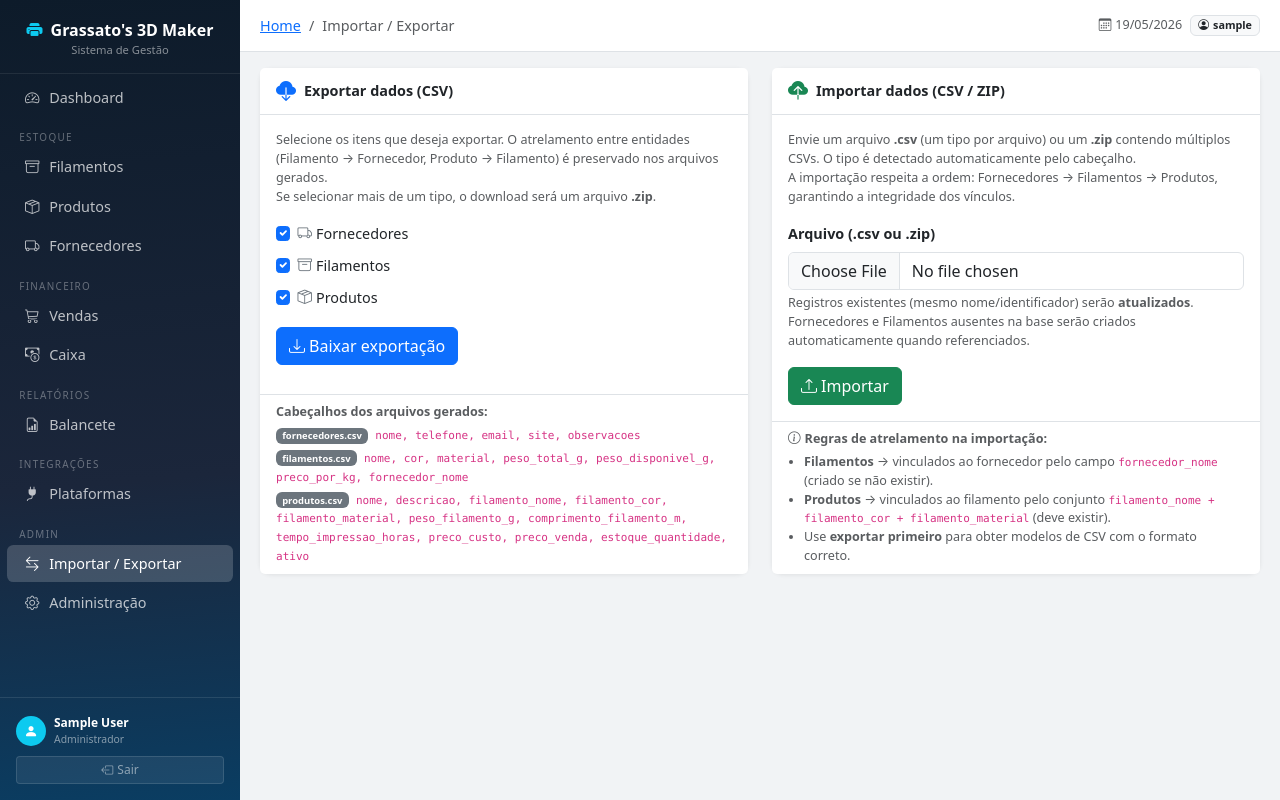
After one commit to diegograssato/grassato-3d-printer, a Django app: page /importexport/ in a window 1280 px wide. The commit adds this page. Run offline with Django 4.2, Linux system fonts and the light colour scheme; the visitor is signed in with stand-in values (Sample User, id 1); parts of the project's set-up code (start-up, migrations or seed data) failed here and were passed over.

Commit message:
feat: Adiciona importação e exportação de itens do sistema

```diff
--- a/config/settings.py
+++ b/config/settings.py
@@ -34,6 +34,7 @@ INSTALLED_APPS = [
     'caixa.apps.CaixaConfig',
     'dashboard.apps.DashboardConfig',
     'integracoes.apps.IntegracoesConfig',
+    'importexport.apps.ImportExportConfig',
 ]
 
 MIDDLEWARE = [
--- a/config/urls.py
+++ b/config/urls.py
@@ -12,6 +12,7 @@ urlpatterns = [
     path('vendas/', include('vendas.urls')),
     path('caixa/', include('caixa.urls')),
     path('integracoes/', include('integracoes.urls')),
+    path('importexport/', include('importexport.urls')),
 ]
 
 # Serve arquivos de mídia localmente em qualquer ambiente
--- a/docker-compose.yaml
+++ b/docker-compose.yaml
@@ -48,6 +48,8 @@ services:
       dockerfile: Dockerfile
     container_name: grassato-app
     restart: unless-stopped
+    ports:
+      - "8000:8000"
     depends_on:
       db:
         condition: service_healthy
--- /dev/null
+++ b/importexport/urls.py
@@ -0,0 +1,10 @@
+from django.urls import path
+from . import views
+
+app_name = 'importexport'
+
+urlpatterns = [
+    path('', views.index, name='index'),
+    path('exportar/', views.exportar, name='exportar'),
+    path('importar/', views.importar, name='importar'),
+]
--- /dev/null
+++ b/importexport/views.py
@@ -0,0 +1,353 @@
+import csv
+import io
+import zipfile
+from decimal import Decimal, InvalidOperation
+
+from django.contrib import messages
+from django.contrib.auth.decorators import login_required
+from django.http import HttpResponse
+from django.shortcuts import redirect, render
+
+from estoque.models import Filamento, Fornecedor, Produto
+
+# ──────────────────────────────────────────────
+# Definição dos cabeçalhos de cada tipo de CSV
+# ──────────────────────────────────────────────
+FORNECEDOR_HEADERS = ['nome', 'telefone', 'email', 'site', 'observacoes']
+FILAMENTO_HEADERS = [
+    'nome', 'cor', 'material',
+    'peso_total_g', 'peso_disponivel_g', 'preco_por_kg',
+    'fornecedor_nome',
+]
+PRODUTO_HEADERS = [
+    'nome', 'descricao',
+    'filamento_nome', 'filamento_cor', 'filamento_material',
+    'peso_filamento_g', 'comprimento_filamento_m', 'tempo_impressao_horas',
+    'preco_custo', 'preco_venda', 'estoque_quantidade', 'ativo',
+]
+
+
+# ──────────────────────────────────────────────
+# Detecção automática de tipo pelo cabeçalho
+# ──────────────────────────────────────────────
+def _detect_type(fieldnames):
+    if fieldnames is None:
+        return None
+    headers = {h.strip() for h in fieldnames}
+    if headers == set(FORNECEDOR_HEADERS):
+        return 'fornecedor'
+    if headers == set(FILAMENTO_HEADERS):
+        return 'filamento'
+    if headers == set(PRODUTO_HEADERS):
+        return 'produto'
+    return None
+
+
+# ──────────────────────────────────────────────
+# Exportação
+# ──────────────────────────────────────────────
+def _export_fornecedores():
+    output = io.StringIO()
+    writer = csv.DictWriter(output, fieldnames=FORNECEDOR_HEADERS)
+    writer.writeheader()
+    for f in Fornecedor.objects.all().order_by('nome'):
+        writer.writerow({
+            'nome': f.nome,
+            'telefone': f.telefone,
+            'email': f.email,
+            'site': f.site,
+            'observacoes': f.observacoes,
+        })
+    return output.getvalue()
+
+
+def _export_filamentos():
+    output = io.StringIO()
+    writer = csv.DictWriter(output, fieldnames=FILAMENTO_HEADERS)
+    writer.writeheader()
+    for f in Filamento.objects.select_related('fornecedor').order_by('material', 'cor'):
+        writer.writerow({
+            'nome': f.nome,
+            'cor': f.cor,
+            'material': f.material,
+            'peso_total_g': str(f.peso_total_g),
+            'peso_disponivel_g': str(f.peso_disponivel_g),
+            'preco_por_kg': str(f.preco_por_kg),
+            'fornecedor_nome': f.fornecedor.nome if f.fornecedor else '',
+        })
+    return output.getvalue()
+
+
+def _export_produtos():
+    output = io.StringIO()
+    writer = csv.DictWriter(output, fieldnames=PRODUTO_HEADERS)
+    writer.writeheader()
+    for p in Produto.objects.select_related('filamento__fornecedor').order_by('nome'):
+        writer.writerow({
+            'nome': p.nome,
+            'descricao': p.descricao,
+            'filamento_nome': p.filamento.nome,
+            'filamento_cor': p.filamento.cor,
+            'filamento_material': p.filamento.material,
+            'peso_filamento_g': str(p.peso_filamento_g),
+            'comprimento_filamento_m': str(p.comprimento_filamento_m),
+            'tempo_impressao_horas': str(p.tempo_impressao_horas),
+            'preco_custo': str(p.preco_custo),
+            'preco_venda': str(p.preco_venda),
+            'estoque_quantidade': p.estoque_quantidade,
+            'ativo': p.ativo,
+        })
+    return output.getvalue()
+
+
+# ──────────────────────────────────────────────
+# Importação por tipo
+# ──────────────────────────────────────────────
+def _import_fornecedores(rows):
+    created = updated = skipped = 0
+    for row in rows:
+        nome = row.get('nome', '').strip()
+        if not nome:
+            skipped += 1
+            continue
+        _, is_new = Fornecedor.objects.update_or_create(
+            nome=nome,
+            defaults={
+                'telefone': row.get('telefone', '').strip(),
+                'email': row.get('email', '').strip(),
+                'site': row.get('site', '').strip(),
+                'observacoes': row.get('observacoes', '').strip(),
+            },
+        )
+        if is_new:
+            created += 1
+        else:
+            updated += 1
+    return created, updated, skipped, []
+
+
+def _safe_decimal(value, default='0'):
+    try:
+        return Decimal(str(value).strip() or default)
+    except InvalidOperation:
+        return Decimal(default)
+
+
+def _import_filamentos(rows):
+    created = updated = skipped = 0
+    errors = []
+    for row in rows:
+        nome = row.get('nome', '').strip()
+        cor = row.get('cor', '').strip()
+        material = row.get('material', '').strip()
+        if not nome or not cor or not material:
+            skipped += 1
+            continue
+
+        fornecedor = None
+        fornecedor_nome = row.get('fornecedor_nome', '').strip()
+        if fornecedor_nome:
+            fornecedor, _ = Fornecedor.objects.get_or_create(nome=fornecedor_nome)
+
+        try:
+            _, is_new = Filamento.objects.update_or_create(
+                nome=nome, cor=cor, material=material,
+                defaults={
+                    'peso_total_g': _safe_decimal(row.get('peso_total_g'), '1000'),
+                    'peso_disponivel_g': _safe_decimal(row.get('peso_disponivel_g'), '1000'),
+                    'preco_por_kg': _safe_decimal(row.get('preco_por_kg'), '0.01'),
+                    'fornecedor': fornecedor,
+                },
+            )
+            if is_new:
+                created += 1
+            else:
+                updated += 1
+        except Exception as exc:
+            errors.append(f"Filamento '{nome}': {exc}")
+
+    return created, updated, skipped, errors
+
+
+def _import_produtos(rows):
+    created = updated = skipped = 0
+    errors = []
+    for row in rows:
+        nome = row.get('nome', '').strip()
+        filamento_nome = row.get('filamento_nome', '').strip()
+        filamento_cor = row.get('filamento_cor', '').strip()
+        filamento_material = row.get('filamento_material', '').strip()
+
+        if not nome:
+            skipped += 1
+            continue
+
+        try:
+            filamento = Filamento.objects.get(
+                nome=filamento_nome,
+                cor=filamento_cor,
+                material=filamento_material,
+            )
+        except Filamento.DoesNotExist:
+            errors.append(
+                f"Produto '{nome}': filamento "
+                f"'{filamento_nome} {filamento_cor} ({filamento_material})' não encontrado."
+            )
+            continue
+
+        ativo_raw = row.get('ativo', 'True').strip().lower()
+        ativo = ativo_raw in ('true', '1', 'yes', 'sim')
+
+        try:
+            _, is_new = Produto.objects.update_or_create(
+                nome=nome, filamento=filamento,
+                defaults={
+                    'descricao': row.get('descricao', '').strip(),
+                    'peso_filamento_g': _safe_decimal(row.get('peso_filamento_g'), '0.01'),
+                    'comprimento_filamento_m': _safe_decimal(row.get('comprimento_filamento_m'), '0.01'),
+                    'tempo_impressao_horas': _safe_decimal(row.get('tempo_impressao_horas'), '0.01'),
+                    'preco_custo': _safe_decimal(row.get('preco_custo'), '0'),
+                    'preco_venda': _safe_decimal(row.get('preco_venda'), '0.01'),
+                    'estoque_quantidade': int(row.get('estoque_quantidade', '0') or '0'),
+                    'ativo': ativo,
+                },
+            )
+            if is_new:
+                created += 1
+            else:
+                updated += 1
+        except Exception as exc:
+            errors.append(f"Produto '{nome}': {exc}")
+
+    return created, updated, skipped, errors
+
+
+# ──────────────────────────────────────────────
+# Dispatcher central de importação
+# ──────────────────────────────────────────────
+_IMPORTERS = {
+    'fornecedor': ('Fornecedores', _import_fornecedores),
+    'filamento': ('Filamentos', _import_filamentos),
+    'produto': ('Produtos', _import_produtos),
+}
+
+
+def _process_csv_content(content: str, filename: str = ''):
+    """Detecta o tipo, importa as linhas e retorna (erros, mensagem_sucesso)."""
+    reader = csv.DictReader(io.StringIO(content))
+    rows = list(reader)
+    if not rows:
+        return [f"Arquivo '{filename}' está vazio ou sem dados."], []
+
+    tipo = _detect_type(reader.fieldnames)
+    if tipo is None:
+        return [
+            f"Arquivo '{filename}': cabeçalhos não reconhecidos. "
+            f"Esperado: Fornecedores, Filamentos ou Produtos."
+        ], []
+
+    label, importer = _IMPORTERS[tipo]
+    created, updated, skipped, errs = importer(rows)
+    msgs = [
+        f"{label} ({filename}): {created} criados, {updated} atualizados"
+        + (f", {skipped} ignorados" if skipped else "") + "."
+    ]
+    return errs, msgs
+
+
+# ──────────────────────────────────────────────
+# Views
+# ──────────────────────────────────────────────
+@login_required
+def index(request):
+    return render(request, 'importexport/index.html')
+
+
+@login_required
+def exportar(request):
+    if request.method != 'POST':
+        return redirect('importexport:index')
+
+    tipos = request.POST.getlist('tipos')
+    if not tipos:
+        messages.warning(request, 'Selecione ao menos um tipo para exportar.')
+        return redirect('importexport:index')
+
+    exports: dict[str, str] = {}
+    if 'fornecedores' in tipos:
+        exports['fornecedores.csv'] = _export_fornecedores()
+    if 'filamentos' in tipos:
+        exports['filamentos.csv'] = _export_filamentos()
+    if 'produtos' in tipos:
+        exports['produtos.csv'] = _export_produtos()
+
+    if len(exports) == 1:
+        fname, content = next(iter(exports.items()))
+        response = HttpResponse(content, content_type='text/csv; charset=utf-8')
+        response['Content-Disposition'] = f'attachment; filename="{fname}"'
+        return response
+
+    # Múltiplos → ZIP
+    buf = io.BytesIO()
+    with zipfile.ZipFile(buf, 'w', zipfile.ZIP_DEFLATED) as zf:
+        for fname, content in exports.items():
+            zf.writestr(fname, content.encode('utf-8'))
+    buf.seek(0)
+    response = HttpResponse(buf.read(), content_type='application/zip')
+    response['Content-Disposition'] = 'attachment; filename="exportacao_grassato3d.zip"'
+    return response
+
+
+@login_required
+def importar(request):
+    if request.method != 'POST':
+        return redirect('importexport:index')
+
+    arquivo = request.FILES.get('arquivo')
+    if not arquivo:
+        messages.error(request, 'Selecione um arquivo para importar.')
+        return redirect('importexport:index')
+
+    # Validação básica do nome do arquivo
+    filename = arquivo.name
+    ext = filename.rsplit('.', 1)[-1].lower() if '.' in filename else ''
+
+    if ext not in ('csv', 'zip'):
+        messages.error(request, 'Formato inválido. Envie um arquivo .csv ou .zip.')
+        return redirect('importexport:index')
+
+    all_errors: list[str] = []
+    all_msgs: list[str] = []
+
+    if ext == 'zip':
+        try:
+            with zipfile.ZipFile(arquivo, 'r') as zf:
+                # Processar na ordem: fornecedores → filamentos → produtos
+                csv_names = sorted(
+                    [n for n in zf.namelist() if n.lower().endswith('.csv')],
+                    key=lambda n: (
+                        0 if 'fornecedor' in n.lower()
+                        else (1 if 'filamento' in n.lower() else 2)
+                    ),
+                )
+                for name in csv_names:
+                    content = zf.read(name).decode('utf-8')
+                    errs, msgs = _process_csv_content(content, name)
+                    all_errors.extend(errs)
+                    all_msgs.extend(msgs)
+        except zipfile.BadZipFile:
+            messages.error(request, 'Arquivo ZIP inválido ou corrompido.')
+            return redirect('importexport:index')
+
+    else:  # csv
+        content = arquivo.read().decode('utf-8')
+        errs, msgs = _process_csv_content(content, filename)
+        all_errors.extend(errs)
+        all_msgs.extend(msgs)
+
+    for err in all_errors:
+        messages.error(request, err)
+    for msg in all_msgs:
+        messages.success(request, msg)
+
+    return redirect('importexport:index')
--- a/templates/base.html
+++ b/templates/base.html
@@ -153,6 +153,11 @@
     </li>
     <div class="nav-section">Admin</div>
     <li class="nav-item">
+      <a href="{% url 'importexport:index' %}" class="nav-link {% if request.resolver_match.app_name == 'importexport' %}active{% endif %}">
+        <i class="bi bi-arrow-left-right me-2"></i>Importar / Exportar
+      </a>
+    </li>
+    <li class="nav-item">
       <a href="/admin/" class="nav-link" target="_blank">
         <i class="bi bi-gear me-2"></i>Administração
       </a>
--- /dev/null
+++ b/templates/importexport/index.html
@@ -0,0 +1,114 @@
+{% extends "base.html" %}
+{% block title %}Importar / Exportar{% endblock %}
+
+{% block breadcrumb %}
+  <li class="breadcrumb-item active">Importar / Exportar</li>
+{% endblock %}
+
+{% block content %}
+<div class="row g-4">
+
+  {# ── EXPORTAR ── #}
+  <div class="col-lg-6">
+    <div class="card h-100">
+      <div class="card-header d-flex align-items-center gap-2 bg-white border-bottom">
+        <i class="bi bi-cloud-download-fill text-primary fs-5"></i>
+        <span class="fw-semibold">Exportar dados (CSV)</span>
+      </div>
+      <div class="card-body">
+        <p class="text-muted small mb-3">
+          Selecione os itens que deseja exportar. O atrelamento entre entidades
+          (Filamento → Fornecedor, Produto → Filamento) é preservado nos arquivos gerados.<br>
+          Se selecionar mais de um tipo, o download será um arquivo <strong>.zip</strong>.
+        </p>
+        <form method="post" action="{% url 'importexport:exportar' %}">
+          {% csrf_token %}
+          <div class="mb-3">
+            <div class="form-check mb-2">
+              <input class="form-check-input" type="checkbox" name="tipos" value="fornecedores" id="chkFornecedores" checked>
+              <label class="form-check-label" for="chkFornecedores">
+                <i class="bi bi-truck me-1 text-secondary"></i>Fornecedores
+              </label>
+            </div>
+            <div class="form-check mb-2">
+              <input class="form-check-input" type="checkbox" name="tipos" value="filamentos" id="chkFilamentos" checked>
+              <label class="form-check-label" for="chkFilamentos">
+                <i class="bi bi-archive me-1 text-secondary"></i>Filamentos
+              </label>
+            </div>
+            <div class="form-check mb-2">
+              <input class="form-check-input" type="checkbox" name="tipos" value="produtos" id="chkProdutos" checked>
+              <label class="form-check-label" for="chkProdutos">
+                <i class="bi bi-box-seam me-1 text-secondary"></i>Produtos
+              </label>
+            </div>
+          </div>
+          <button type="submit" class="btn btn-primary">
+            <i class="bi bi-download me-1"></i>Baixar exportação
+          </button>
+        </form>
+      </div>
+
+      {# Cabeçalhos de referência #}
+      <div class="card-footer bg-white border-top small text-muted">
+        <p class="mb-1 fw-semibold">Cabeçalhos dos arquivos gerados:</p>
+        <div class="mb-1">
+          <span class="badge bg-secondary me-1">fornecedores.csv</span>
+          <code>nome, telefone, email, site, observacoes</code>
+        </div>
+        <div class="mb-1">
+          <span class="badge bg-secondary me-1">filamentos.csv</span>
+          <code>nome, cor, material, peso_total_g, peso_disponivel_g, preco_por_kg, fornecedor_nome</code>
+        </div>
+        <div>
+          <span class="badge bg-secondary me-1">produtos.csv</span>
+          <code>nome, descricao, filamento_nome, filamento_cor, filamento_material, peso_filamento_g, comprimento_filamento_m, tempo_impressao_horas, preco_custo, preco_venda, estoque_quantidade, ativo</code>
+        </div>
+      </div>
+    </div>
+  </div>
+
+  {# ── IMPORTAR ── #}
+  <div class="col-lg-6">
+    <div class="card h-100">
+      <div class="card-header d-flex align-items-center gap-2 bg-white border-bottom">
+        <i class="bi bi-cloud-upload-fill text-success fs-5"></i>
+        <span class="fw-semibold">Importar dados (CSV / ZIP)</span>
+      </div>
+      <div class="card-body">
+        <p class="text-muted small mb-3">
+          Envie um arquivo <strong>.csv</strong> (um tipo por arquivo) ou um <strong>.zip</strong>
+          contendo múltiplos CSVs. O tipo é detectado automaticamente pelo cabeçalho.<br>
+          A importação respeita a ordem: Fornecedores → Filamentos → Produtos,
+          garantindo a integridade dos vínculos.
+        </p>
+        <form method="post" action="{% url 'importexport:importar' %}" enctype="multipart/form-data">
+          {% csrf_token %}
+          <div class="mb-3">
+            <label for="arquivo" class="form-label fw-semibold">Arquivo (.csv ou .zip)</label>
+            <input class="form-control" type="file" id="arquivo" name="arquivo"
+                   accept=".csv,.zip" required>
+            <div class="form-text">
+              Registros existentes (mesmo nome/identificador) serão <strong>atualizados</strong>.
+              Fornecedores e Filamentos ausentes na base serão criados automaticamente quando referenciados.
+            </div>
+          </div>
+          <button type="submit" class="btn btn-success">
+            <i class="bi bi-upload me-1"></i>Importar
+          </button>
+        </form>
+      </div>
+
+      <div class="card-footer bg-white border-top small text-muted">
+        <p class="mb-1 fw-semibold"><i class="bi bi-info-circle me-1"></i>Regras de atrelamento na importação:</p>
+        <ul class="mb-0 ps-3">
+          <li><strong>Filamentos</strong> → vinculados ao fornecedor pelo campo <code>fornecedor_nome</code> (criado se não existir).</li>
+          <li><strong>Produtos</strong> → vinculados ao filamento pelo conjunto <code>filamento_nome + filamento_cor + filamento_material</code> (deve existir).</li>
+          <li>Use <strong>exportar primeiro</strong> para obter modelos de CSV com o formato correto.</li>
+        </ul>
+      </div>
+    </div>
+  </div>
+
+</div>
+{% endblock %}
```
Also changed, not shown: importexport/apps.py (added, +7 -0 lines), .github/workflows/docker-build-push.yml, importexport/__init__.py (added).
